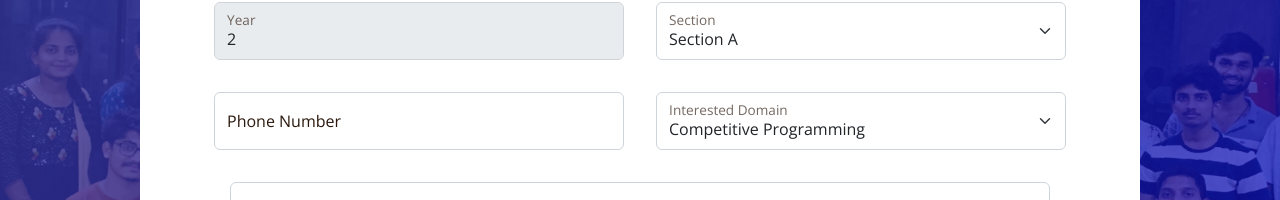
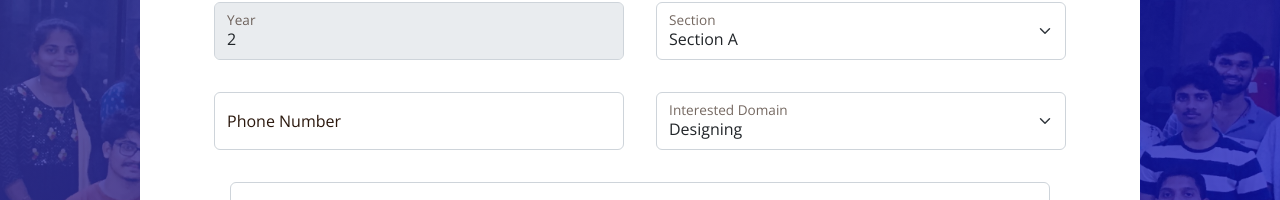
Before and after one commit to EswarBenarjee/csi-selections, a plain HTML site: page index.html in a window 1280 px wide. Shown: the part 460-660 px from the top of the page. Drawn offline with nearby package versions, Linux system fonts and the light colour scheme; some packages are replaced by stand-ins of ours; a script that the page names is missing.

Commit message:
Changing domains

```diff
--- a/index.html
+++ b/index.html
@@ -105,17 +105,9 @@
         </div>
         <div class="form-floating col-md-5 m-3 p-0">
           <select class="form-select" id="floatingSelect domain" name="domain" aria-label="Floating label select example">
-              <option value="coding" selected>Competitive Programming</option>
-              <option value="ds">Data Science</option>
-              <option value="web">Web Development</option>
-              <option value="ml">Machine Learning</option>
-              <option value="app">App Development</option>
-              <option value="iot">Internet of Things</option>
-              <option value="cyber">Cyber Security</option>
-              <option value="cloud">Cloud Computing</option>
-              <option value="blockchain">Blockchain</option>
-              <option value="game">Game Development</option>
-              <option value="design">UI/UX Design</option>
+              <option value="technical" selected>Technical</option>
+              <option value="nontechnical" selected>Non Technical</option>
+              <option value="designing" selected>Designing</option>
           </select>
           <label for="floatingSelect">Interested Domain</label>
         </div>
```
